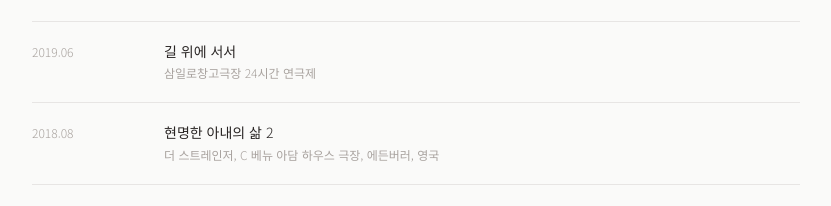
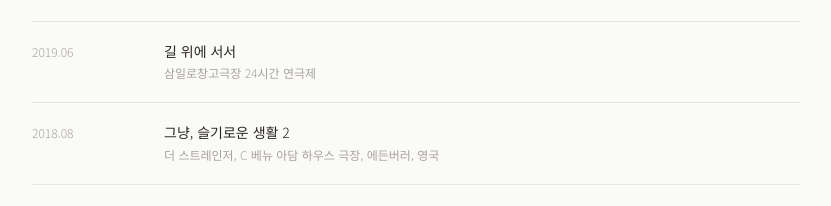
Before and after one commit to g983104/the-stranger-portfolio, a Next.js app: page /cv in a window 1280 px wide. Shown: the part 1245-1451 px from the top of the page, without its empty margins (8-839 px from the left). Built offline with nearby package versions, Linux system fonts and the light colour scheme; no server answers.

Commit message:
Fix: 현명한 아내의 삶 2 → 그냥, 슬기로운 생활 2

```diff
--- a/app/cv/page.tsx
+++ b/app/cv/page.tsx
@@ -82,7 +82,7 @@ const research: CvEntry[] = [
   },
   {
     year: '2018.08',
-    titleKo: '현명한 아내의 삶 2',
+    titleKo: '그냥, 슬기로운 생활 2',
     titleEn: 'Just One Wife Life 2',
     detailKo: '더 스트레인저, C 베뉴 아담 하우스 극장, 에든버러, 영국',
     detailEn: 'THE STRANGER, C venues Adam House Theatre, Edinburgh, UK',
```
